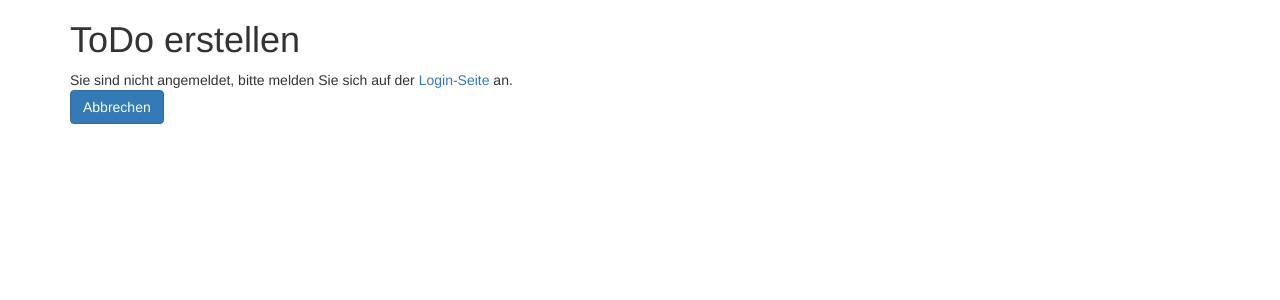
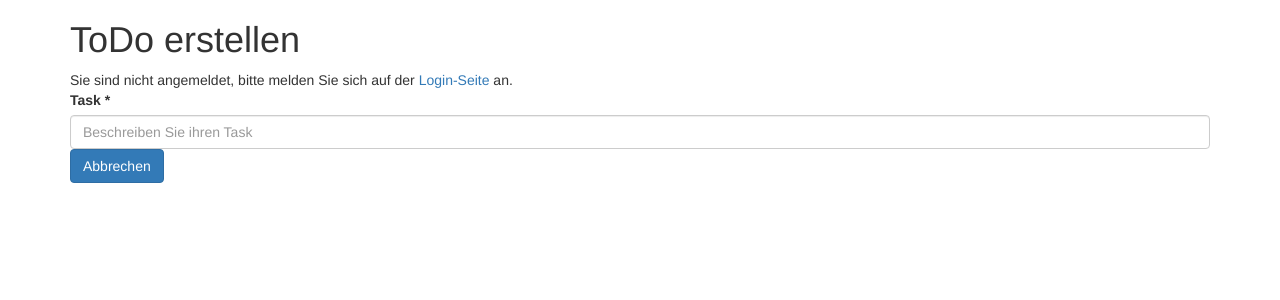
Before and after one commit to jimoh9324/M151ToDo, a PHP site: page /createtodo.php in a window 1280 px wide. Shown: the top 300 px of the page. Run offline with PHP 8.4, Linux system fonts and the light colour scheme; some libraries are stand-ins or nearby versions.

Commit message:
Variabeln initialisiert + Task Formularfeld und Grundstruktur Formular

```diff
--- a/createtodo.php
+++ b/createtodo.php
@@ -10,7 +10,9 @@
     session_start();
     session_regenerate_id(true);
 
+    //Initialisierung der Variablen
     $error = $message = '';
+    $task = $target = $priority = $status = '';
 
     //Session überprüfen
     if(!isset($_SESSION['loggedin']))
@@ -43,6 +45,19 @@
             }
         ?>
 
+        <form action="" method="post">
+            <!-- Task -->
+            <div class="from-group">
+                <label for="task" >Task *</label>
+                <input type="text" name="task" class="form-control" id="firstname"
+                    value="<?php echo $task ?>"
+                    placeholder="Beschreiben Sie ihren Task"
+                    required="true">
+            </div>
+
+
+        </form>
+
         <a class="btn btn-primary" href="todo.php" role="button">Abbrechen</a>
 
     </div>
```
Lines whose indentation alone changed are shown as unchanged.
